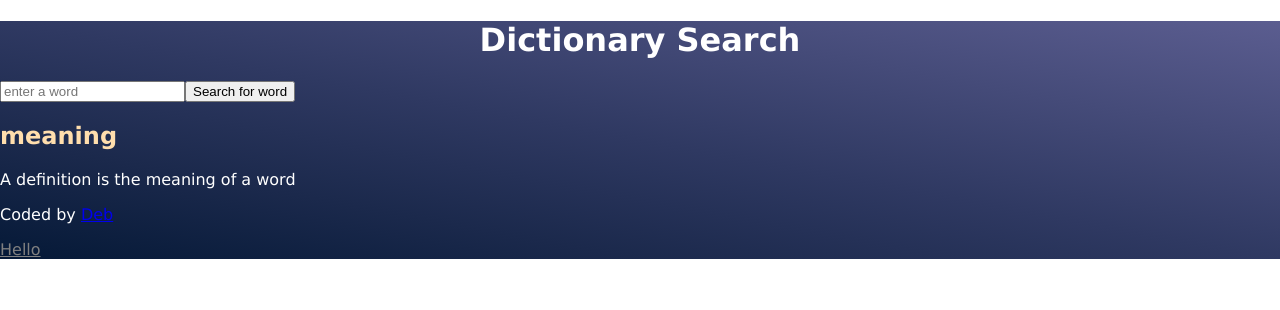
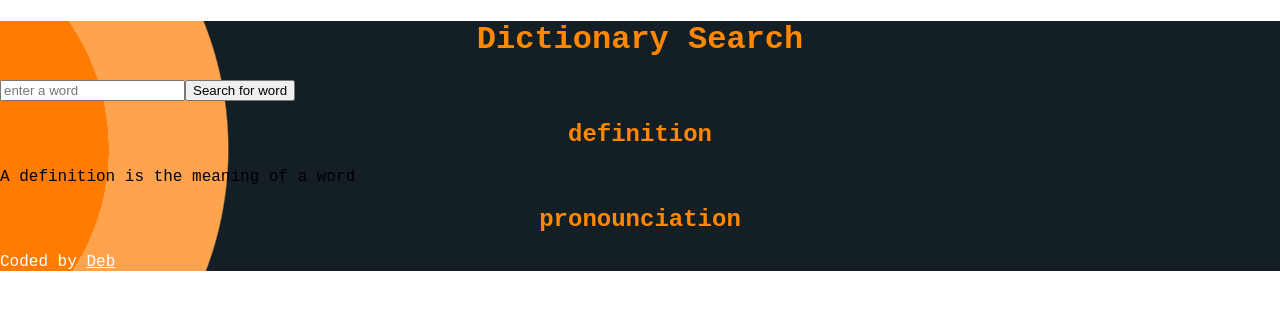
Before and after one commit to dimbee40/dw-dictinary-hw, a React (Create React App) app: page / in a window 1280 px wide. Shown: the top 310 px of the page. Built offline with nearby package versions, Linux system fonts and the light colour scheme.

Commit message:
API integration and background chang

```diff
--- a/src/App.css
+++ b/src/App.css
@@ -1,23 +1,25 @@
 .App {
-  font-family: Verdana, Geneva, Tahoma, sans-serif;
-  background-image: linear-gradient(
-    to right top,
-    #051937,
-    #1b294c,
-    #2f3962,
-    #454b79,
-    #5b5d90
+  font-family: "Courier New", Courier, monospace;
+  background: radial-gradient(
+    circle at -8.9% 51.2%,
+    rgb(255, 124, 0) 0%,
+    rgb(255, 124, 0) 15.9%,
+    rgb(255, 163, 77) 15.9%,
+    rgb(255, 163, 77) 24.4%,
+    rgb(19, 30, 37) 24.5%,
+    rgb(19, 30, 37) 66%
   );
 }
 
 h1 {
   text-align: center;
-  color: white;
+  color: rgb(255, 136, 0);
 }
 
 h2 {
-  color: navajowhite;
-  font-family: Verdana, Geneva, Tahoma, sans-serif;
+  text-align: center;
+  color: rgb(255, 136, 0);
+  font-family: "Courier New", Courier, monospace;
 }
 
 form {
@@ -27,10 +29,11 @@ form {
 p {
   text-align: left;
   color: white;
+  list-style: none;
 }
 
 .link {
-  color: plum;
+  color: white;
 }
 
 .btn-btn-secondary {
--- a/src/App.js
+++ b/src/App.js
@@ -6,9 +6,6 @@ export default function App() {
     <div className="App">
       <h1>Dictionary Search</h1>
       <WordSearch />
-      <a href="blank" className="btn-btn-secondary">
-        Hello
-      </a>
     </div>
   );
 }
--- a/src/WordSearch.js
+++ b/src/WordSearch.js
@@ -1,5 +1,5 @@
 import React, { useState } from "react";
-//import axios from "axios";
+import axios from "axios";
 
 export default function WordSearch() {
   const [word, setWord] = useState("");
@@ -8,18 +8,19 @@ export default function WordSearch() {
 
   function handleResponse(response) {
     console.log(response);
-    setWord(<li>{word}</li>);
-    setPronounciation(<li>pronunciation: {pronounciation}</li>);
+    setWord(<p>{word}</p>);
+    setPronounciation(<p>pronunciation: {pronounciation}</p>);
     setDefinition(
-      <li>
+      <p>
         {word} means {definition}{" "}
-      </li>
+      </p>
     );
   }
 
   function handleSubmit(event) {
     event.preventDefault();
-    handleResponse();
+    let url = `https://api.dictionaryapi.dev/api/v2/entries/en_US/${word}`;
+    axios.get(url).then(handleResponse);
   }
 
   function changeWord(event) {
@@ -33,17 +34,24 @@ export default function WordSearch() {
         <input type="search" placeholder="enter a word" onChange={changeWord} />
         <input type="submit" value="Search for word" />
       </form>
-      <p>{word}</p>
-      <p>{pronounciation}</p>
-      <p>{definition}</p>
 
-      <div className="definition">
-        <h2> meaning </h2>
-        <p>A definition is the meaning of a word </p>
+      <div>
+        <p>{word}</p>
+        <div className="definition">
+          <h2> definition </h2>
+          <p>{definition}</p>A definition is the meaning of a word
+        </div>
+        <div className="pronounciation">
+          <h2> pronounciation </h2>
+          <p>{pronounciation}</p>
+        </div>
       </div>
 
       <p>
-        Coded by <a href="https://github.com/dimbee40/dw-dictinary-hw">Deb</a>
+        Coded by{" "}
+        <a href="https://github.com/dimbee40/dw-dictinary-hw" className="link">
+          Deb{" "}
+        </a>
       </p>
     </div>
   );
```
